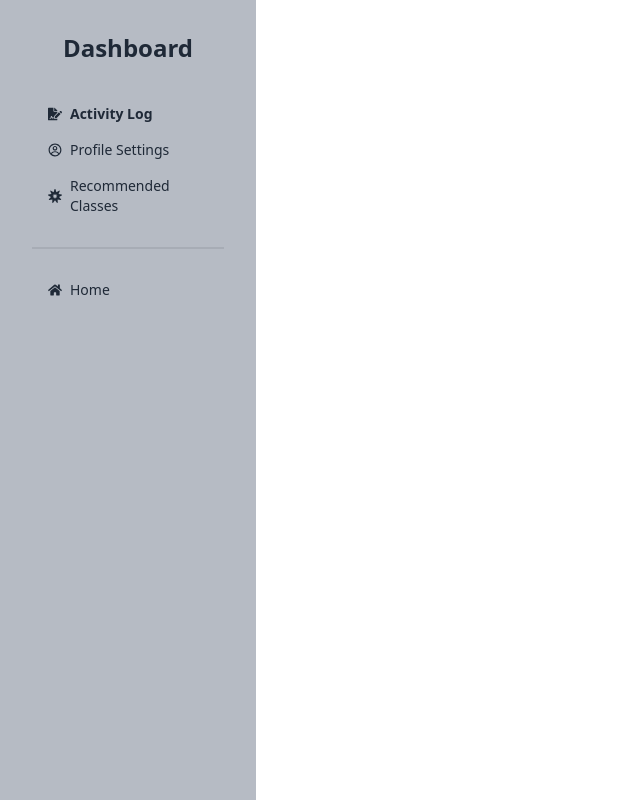
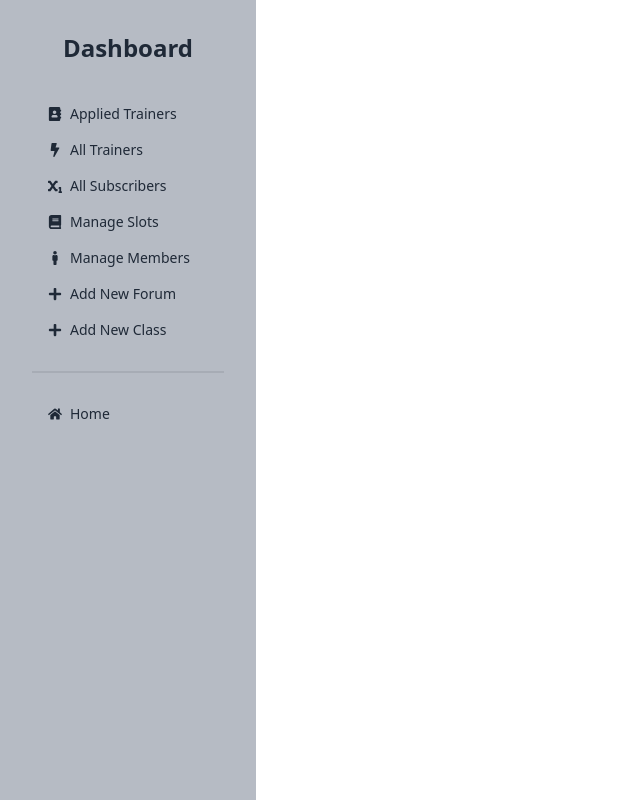
Before and after one commit to tanjib10/Athletic-Zone-Client, a React (Vite) app: page /dashboard in a window 1280 px wide. Shown: the whole page, without its empty margins (0-640 px from the left). Built offline with nearby package versions, Linux system fonts and the light colour scheme; no server answers.

Commit message:
added Alltrainers section

```diff
--- a/src/Layout/Dashboard.jsx
+++ b/src/Layout/Dashboard.jsx
@@ -1,14 +1,101 @@
 import { CgProfile } from "react-icons/cg";
-import { FaBahai, FaFileSignature, FaHome } from "react-icons/fa";
+import {
+  FaAddressBook,
+  FaBahai,
+  FaBolt,
+  FaBook,
+  FaFileSignature,
+  FaHome,
+  FaMale,
+  FaPlus,
+  FaSubscript,
+} from "react-icons/fa";
 import { NavLink, Outlet } from "react-router-dom";
 
 const Dashboard = () => {
+  const isAdmin = true;
   return (
     <div className="flex">
       <div className="w-64 min-h-screen bg-[#B6BBC4]">
         <h3 className="text-center text-2xl mt-8 font-bold"> Dashboard</h3>
         <ul className=" font-semi-bold menu p-8">
-          <li className="font-semibold">
+          {isAdmin ? (
+            <>
+              <li>
+                <NavLink to="/dashboard/appliedTrainers">
+                  <FaAddressBook></FaAddressBook> Applied Trainers
+                </NavLink>
+              </li>
+              <li>
+                <NavLink to="/dashboard/trainers">
+                  <FaBolt></FaBolt> All Trainers
+                </NavLink>
+              </li>
+              <li>
+                <NavLink to="/dashboard/subscribers">
+                  <FaSubscript></FaSubscript> All Subscribers
+                </NavLink>
+              </li>
+              <li>
+                <NavLink to="/dashboard/slots">
+                  <FaBook></FaBook> Manage Slots
+                </NavLink>
+              </li>
+              <li>
+                <NavLink to="/dashboard/members">
+                  <FaMale></FaMale> Manage Members
+                </NavLink>
+              </li>
+              <li>
+                <NavLink to="/dashboard/forums">
+                  <FaPlus></FaPlus> Add New Forum
+                </NavLink>
+              </li>
+              <li>
+                <NavLink to="/dashboard/classes">
+                  <FaPlus></FaPlus> Add New Class
+                </NavLink>
+              </li>
+            </>
+          ) : (
+            <>
+              <li>
+                <NavLink to="/dashboard/appliedTrainers">
+                  <FaAddressBook></FaAddressBook> Applied Trainers
+                </NavLink>
+              </li>
+              <li>
+                <NavLink to="/dashboard/trainers">
+                  <FaBolt></FaBolt> All Trainers
+                </NavLink>
+              </li>
+              <li>
+                <NavLink to="/dashboard/subscribers">
+                  <FaSubscript></FaSubscript> All Subscribers
+                </NavLink>
+              </li>
+              <li>
+                <NavLink to="/dashboard/slots">
+                  <FaBook></FaBook> Manage Slots
+                </NavLink>
+              </li>
+              <li>
+                <NavLink to="/dashboard/members">
+                  <FaMale></FaMale> Manage Members
+                </NavLink>
+              </li>
+              <li>
+                <NavLink to="/dashboard/forums">
+                  <FaPlus></FaPlus> Add New Forum
+                </NavLink>
+              </li>
+              <li>
+                <NavLink to="/dashboard/classes">
+                  <FaPlus></FaPlus> Add New Class
+                </NavLink>
+              </li>
+
+              <li>
                 <NavLink to="/dashboard/activity">
                   <FaFileSignature></FaFileSignature> Activity Log
                 </NavLink>
@@ -23,6 +110,8 @@ const Dashboard = () => {
                   <FaBahai></FaBahai> Recommended Classes
                 </NavLink>
               </li>
+            </>
+          )}
           <div className="divider"></div>
           <li>
             <NavLink to="/">
--- /dev/null
+++ b/src/Pages/Dashboard/AllSubscribers/AllSubscribers.jsx
@@ -0,0 +1,48 @@
+import { useQuery } from "@tanstack/react-query";
+import useAxios from "../../../hooks/useAxios";
+
+const AllSubscribers = () => {
+  const axiosSecure = useAxios();
+  const { data: subscribers = [] } = useQuery({
+    queryKey: ["subscribers"],
+    queryFn: async () => {
+      const res = await axiosSecure.get("/subscribers");
+      return res.data;
+    },
+  });
+  return (
+    <div className="my-12">
+      <div className="flex justify-evenly my-4">
+        <h1 className="text-3xl text-center font-bold">All Subscribers</h1>
+        <h1 className="text-3xl text-center font-bold">
+          Total Subscribers : {subscribers.length}
+        </h1>
+      </div>
+      <div className="overflow-x-auto">
+        <table className="table my-10">
+          {/* head */}
+          <thead>
+            <tr>
+              <th></th>
+              <th>Subscriber Id</th>
+              <th>Name</th>
+              <th>Email</th>
+            </tr>
+          </thead>
+          <tbody>
+            {subscribers.map((subscriber, idx) => (
+              <tr key={subscriber._id}>
+                <th>{idx + 1}</th>
+                <td>{subscriber._id}</td>
+                <td>{subscriber.name}</td>
+                <td>{subscriber.email}</td>
+              </tr>
+            ))}
+          </tbody>
+        </table>
+      </div>
+    </div>
+  );
+};
+
+export default AllSubscribers;
--- /dev/null
+++ b/src/Pages/Dashboard/AllTrainers/AllTrainers.jsx
@@ -0,0 +1,48 @@
+import { useQuery } from "@tanstack/react-query";
+import useAxios from "../../../hooks/useAxios";
+
+const AllTrainers = () => {
+  const axiosSecure = useAxios();
+  const { data: trainers = [] } = useQuery({
+    queryKey: ["trainers"],
+    queryFn: async () => {
+      const res = await axiosSecure.get("/api/trainers");
+      return res.data;
+    },
+  });
+  return (
+    <div className="my-12">
+      <div className="flex justify-evenly my-4">
+        <h1 className="text-3xl text-center font-bold">All Trainers</h1>
+        <h1 className="text-3xl text-center font-bold">
+          Total Trainers : {trainers.length}
+        </h1>
+      </div>
+      <div className="overflow-x-auto">
+        <table className="table my-10">
+          {/* head */}
+          <thead>
+            <th></th>
+            <th>Name</th>
+            <th>Experience</th>
+            <th>Trainer Id</th>
+            <th>Specialization</th>
+          </thead>
+          <tbody>
+            {trainers.map((trainer, idx) => (
+              <tr key={trainer._id}>
+                <th>{idx + 1}</th>
+                <td>{trainer.name}</td>
+                <td>{trainer.experience}</td>
+                <td>{trainer._id}</td>
+                <td>{trainer.specialization}</td>
+              </tr>
+            ))}
+          </tbody>
+        </table>
+      </div>
+    </div>
+  );
+};
+
+export default AllTrainers;
```
Also changed, not shown: src/Routes/Routes.jsx (+10 -0 lines). Lines whose indentation alone changed are shown as unchanged.
